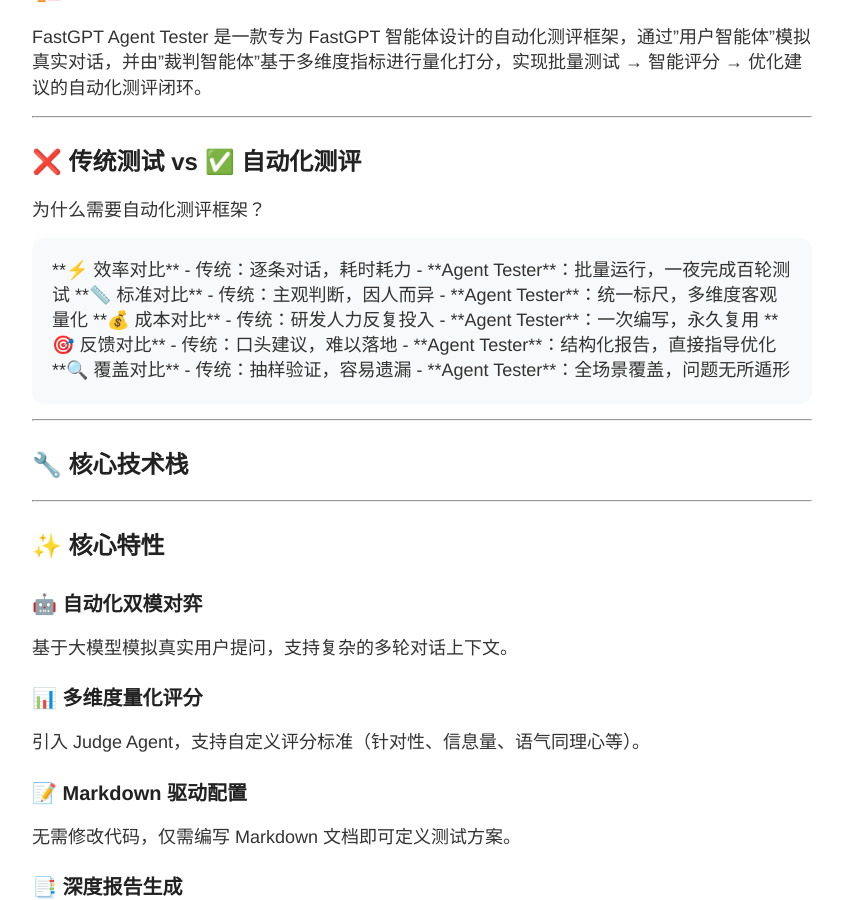
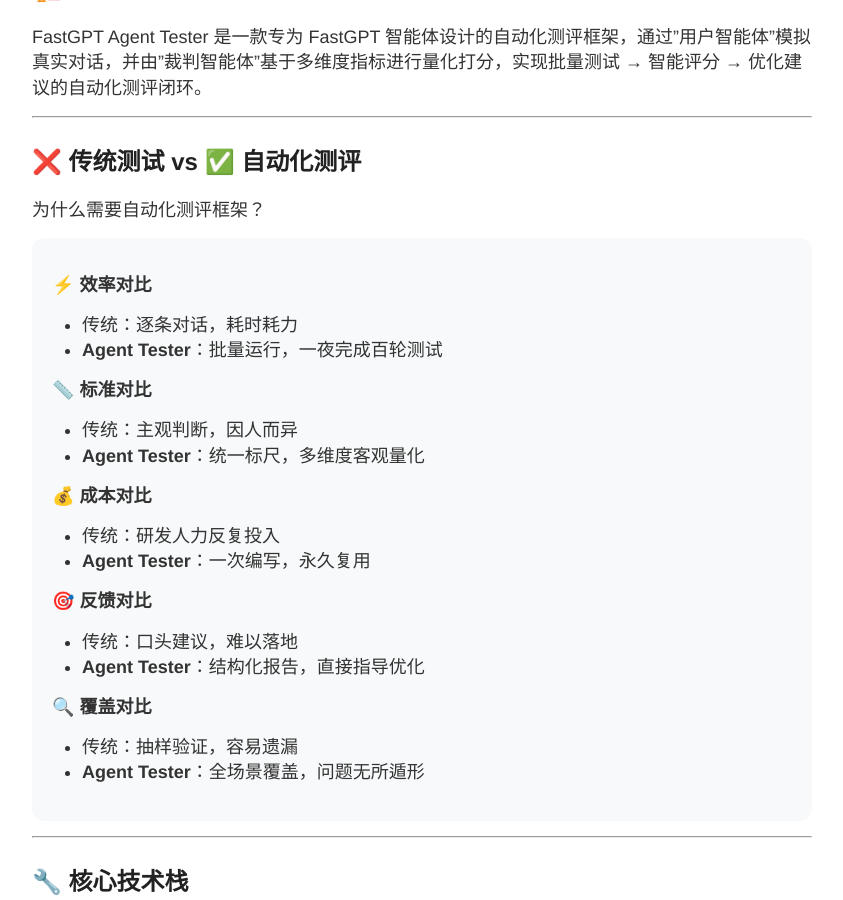
Before and after one commit to G-LJH/G-LJH.github.io, a Jekyll site: the page built from projects/fastgpt-agent-tester.md, in a window 1280 px wide and 900 px high, scrolled down 490 px. Shown: the whole window, without its empty margins (218-1061 px from the left). Built offline with Jekyll 4.4.1, drawn with Linux system fonts in a browser that asks for light colours.

Commit message:
提交about

```diff
--- a/_data/projects.yml
+++ b/_data/projects.yml
@@ -11,7 +11,7 @@
     - 知识库构建
     - API 集成
     - 企业微信
-  featured: true
+  featured: "true"
   order: 1
   url: /projects/doctor-assistant/
   github:
@@ -28,7 +28,7 @@
     - FastGPT
     - 多智能体架构
     - 自动化测试
-  featured: true
+  featured: "true"
   order: 2
   url: /projects/fastgpt-agent-tester/
   github: https://github.com/G-LJH/FastGPT-Agent-Tester
--- a/projects/fastgpt-agent-tester.md
+++ b/projects/fastgpt-agent-tester.md
@@ -32,25 +32,35 @@
 
 <div style="background: #f8f9fa; padding: 20px; border-radius: 12px; margin: 15px 0;">
 
-**⚡ 效率对比**
-- 传统：逐条对话，耗时耗力
-- **Agent Tester**：批量运行，一夜完成百轮测试
+<p><strong>⚡ 效率对比</strong></p>
+<ul>
+<li>传统：逐条对话，耗时耗力</li>
+<li><strong>Agent Tester</strong>：批量运行，一夜完成百轮测试</li>
+</ul>
 
-**📏 标准对比**
-- 传统：主观判断，因人而异
-- **Agent Tester**：统一标尺，多维度客观量化
+<p><strong>📏 标准对比</strong></p>
+<ul>
+<li>传统：主观判断，因人而异</li>
+<li><strong>Agent Tester</strong>：统一标尺，多维度客观量化</li>
+</ul>
 
-**💰 成本对比**
-- 传统：研发人力反复投入
-- **Agent Tester**：一次编写，永久复用
+<p><strong>💰 成本对比</strong></p>
+<ul>
+<li>传统：研发人力反复投入</li>
+<li><strong>Agent Tester</strong>：一次编写，永久复用</li>
+</ul>
 
-**🎯 反馈对比**
-- 传统：口头建议，难以落地
-- **Agent Tester**：结构化报告，直接指导优化
+<p><strong>🎯 反馈对比</strong></p>
+<ul>
+<li>传统：口头建议，难以落地</li>
+<li><strong>Agent Tester</strong>：结构化报告，直接指导优化</li>
+</ul>
 
-**🔍 覆盖对比**
-- 传统：抽样验证，容易遗漏
-- **Agent Tester**：全场景覆盖，问题无所遁形
+<p><strong>🔍 覆盖对比</strong></p>
+<ul>
+<li>传统：抽样验证，容易遗漏</li>
+<li><strong>Agent Tester</strong>：全场景覆盖，问题无所遁形</li>
+</ul>
 
 </div>
 
@@ -81,20 +91,16 @@
 
 ## 📊 效果展示
 
-<div style="display: grid; grid-template-columns: 1fr 1fr; gap: 20px; margin: 20px 0;">
-  <div>
-    <img src="../images/fastgpt-report1.png" alt="测评报告概览" style="width: 100%; border-radius: 8px; box-shadow: 0 2px 8px rgba(0,0,0,0.1);">
-    <p style="text-align: center; font-size: 0.9em; color: #666;">测评报告概览</p>
-  </div>
-  <div>
-    <img src="../images/fastgpt-report2.png" alt="多维度评分详情" style="width: 100%; border-radius: 8px; box-shadow: 0 2px 8px rgba(0,0,0,0.1);">
-    <p style="text-align: center; font-size: 0.9em; color: #666;">多维度评分详情</p>
-  </div>
-</div>
+<img src="../images/fastgpt-report1.png" alt="测评报告概览" width="60%">
+*测评报告概览*
+
+<img src="../images/fastgpt-report2.png" alt="多维度评分详情" width="60%">
+*多维度评分详情*
 
 ---
 
 ## 🏛️ 技术架构
+
 <div style="background: linear-gradient(135deg, #667eea 0%, #764ba2 100%); padding: 30px; border-radius: 12px; margin: 20px 0;">
   <div style="display: flex; flex-wrap: wrap; justify-content: center; align-items: center; gap: 10px; color: white; font-weight: 500;">
     <div style="background: rgba(255,255,255,0.2); padding: 12px 20px; border-radius: 8px;">📄 配置文件</div>
```
Also changed, not shown: about.md (+45 -21 lines), projects/doctor-assistant.md (+1 -3 lines).
